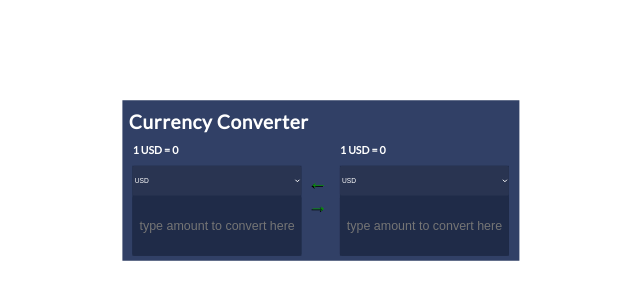
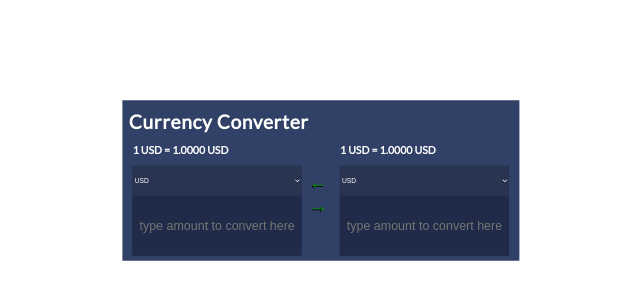
Before and after one commit to aladesuru/react-currency-converter, a React (Create React App) app: page / in a window 1280 px wide. Shown: the top 300 px of the page, without its empty margins (319-959 px from the left). Built offline with nearby package versions, Linux system fonts and the light colour scheme.

Commit message:
on select change is working

```diff
--- a/src/App.js
+++ b/src/App.js
@@ -3,61 +3,121 @@ import './App.css';
 
 import { exchangeRateInEuro } from './exchange-rate.js';
 
-//components
-import LeftSelectBox from './components/LeftSelectBox.js';
-import RightSelectBox from './components/RightSelectBox.js';
 import Divider from './components/Divider.js';
 
 class App extends Component {
+
   state={
     exchangeRate : exchangeRateInEuro,
     leftRateTo: 0,
-    rightSelectBoxLabel : '',
     rightRateTo : 0,
-    leftSelectBoxLabel : '',
-
+    rightRateFrom : exchangeRateInEuro[0].currency,
+    leftRateFrom :  exchangeRateInEuro[0].currency,
+    valueForRightInput : '',
+    valueForleftInput : '',
   };
 
-  componentDidMount =() =>{
-
+  perCrossCurrency = (euroExchangeRatecurrencyFrom , euroExchangeRatecurrencyTo) => {
+     return Number(1/euroExchangeRatecurrencyFrom * euroExchangeRatecurrencyTo).toFixed(4)
   };
 
-  onSelectChange = (convertToValue , labelFortheSelect) => {
+componentDidMount(){
+  this.setState({
+    leftRateTo : this.perCrossCurrency(this.leftselectValue.value , this.rightselectValue.value),
+    rightRateTo : this.perCrossCurrency(this.rightselectValue.value , this.leftselectValue.value),
+  });
+
+  // this.state.leftRateTo = this.perCrossCurrency(this.leftselectValue.value , this.rightselectValue.value)
+  // this.state.rightRateTo = this.perCrossCurrency(this.rightselectValue.value , this.leftselectValue.value)
+
+  console.log(this.state.leftRateTo);
+  console.log(this.state.rightRateTo);
+};
+
+
+
+  InputValueIs = (elementValue , rate) => {
+    return elementValue * rate;
+  };
+
+ rightSelectChange = (e) => {
     this.setState({
-      leftRateTo : Number(convertToValue),
-      rightSelectBoxLabel: '',
+     rightRateFrom : e.target.options[e.target.selectedIndex].innerHTML,
+     rightRateTo : this.perCrossCurrency(e.target.value , this.leftselectValue.value),
+     leftRateTo : this.perCrossCurrency(this.leftselectValue.value , e.target.value),
     })
   };
 
-   leftSelectChange = (convertToValue , labelFortheSelect) => {
+   leftSelectChange = (e) => {
     this.setState({
-      rightRateTo : Number(convertToValue),
-      leftSelectBoxLabel: labelFortheSelect,
+      leftRateFrom : e.target.options[e.target.selectedIndex].innerHTML,
+      leftRateTo : this.perCrossCurrency(e.target.value , this.rightselectValue.value),
+      rightRateTo : this.perCrossCurrency(this.rightselectValue.value , e.target.value),
     })
   };
 
 
+  leftInputChange = (e) => {
+    this.setState({
+      leftRateTo : this.perCrossCurrency(Number(this.leftselectValue.value) , Number(this.rightselectValue.value)),
+    })
+
+    this.rightInputValue.value = Number(this.InputValueIs(e.target.value , this.state.leftRateTo).toFixed(2));
+     console.log(this.state.leftRateTo);
+     console.log(this.leftInputValue.value);
+  };
+
+  rightInputchange = (e) => {
+    // this.setState({
+    //   valueForRightInput : Number(e.target.value),
+    //   valueForleftInput : Number(this.InputValueIs(this.rightInputValue.value , this.state.rightRateTo)).toFixed(2),
+    // })
+  };
+
+
+
   render(){
-    console.log(this.state.leftRateTo)
     return (
       <div className="container">
         <h1>Currency Converter</h1>
         <form>
-          <LeftSelectBox
-          ratesInEuro={ this.state.exchangeRate }
-          leftRateTo={this.state.leftRateTo}
-          rightSelectBoxLabel={this.state.rightSelectBoxLabel}
-          leftSelectChange={this.leftSelectChange}
-         />
+           <div className="card-container">
+             <p className="per-rate">{`1 ${this.state.leftRateFrom} = ${this.state.leftRateTo} ${this.state.rightRateFrom}`}</p>
+             <div  className="card">
+                <select  ref={(select) => this.leftselectValue = select } onChange={this.leftSelectChange}>
+                  {
+                    this.state.exchangeRate.map((rates , index) => {
+                      return <option value={rates.rate} key={index}> {rates.currency} </option>
+                    })
+                  }
+                </select>
+                <input type="text"
+                        placeholder="type amount to convert here"
+                        ref={(input) => this.leftInputValue = input }
+                        onChange={this.leftInputChange}
+                        />
+             </div>
+            </div>
 
           <Divider />
 
-          <RightSelectBox
-          ratesInEuro={ this.state.exchangeRate }
-          onSelectChange={this.onSelectChange}
-          rightRateTo={this.state.rightRateTo}
-          leftSelectBoxLabel={this.state.leftSelectBoxLabel}
-          />
+            <div className="card-container">
+             <p className="per-rate">{`1 ${this.state.rightRateFrom} = ${this.state.rightRateTo} ${this.state.leftRateFrom}`}</p>
+             <div  className="card">
+                <select  ref={(select) => this.rightselectValue = select} onChange={this.rightSelectChange}>
+                  {
+                    this.state.exchangeRate.map((rates , index) => {
+                      return <option value={rates.rate} key={index}> {rates.currency} </option>
+                    })
+                  }
+                </select>
+                <input type="text"
+                        placeholder="type amount to convert here"
+                        ref={(input) => this.rightInputValue = input }
+                        onChange={this.rightInputchange}
+                        />
+             </div>
+            </div>
         </form>
       </div>
     );
--- a/src/components/LeftSelectBox.js
+++ b/src/components/LeftSelectBox.js
@@ -4,25 +4,35 @@ import PropTypes from 'prop-types';
 class LeftSelectBox extends Component {
 
   state ={
-    rate_from: 0,
+    leftRateTo: 0,
     amountToConvert : 0,
   };
 
-   componentWillMount = () => {
+   componentWillMount() {
     this.labelforselect='USD';
   };
 
   onSelectChangeValue = (e) => {
     this.labelforselect = e.target.options[e.target.selectedIndex].innerHTML
     this.props.leftSelectChange(this.selectValue.value , this.labelforselect);
+    this.InputChange();
   };
+
+  // onInputChange = () => {
+  //   console.log(this.inputValue.value);
+  //   console.log(this.selectValue.value);
+  //   console.log(this.props.leftRateTo);
+
+  //   this.valueForRightInput = (this.inputValue.value/this.selectValue.value * this.props.leftRateTo)
+  //   this.props.InputChange(this.valueForRightInput);
+  // }
 
 	render(){
     return(
       <div className="card-container">
        <p className="per-rate">{`1 ${this.labelforselect} = ${this.props.leftRateTo} ${this.props.rightSelectBoxLabel}` }</p>
        <div  className="card">
-          <select ref={(select) => this.selectValue = select }  onChange={this.onSelectChangeValue} name='USD'>
+          <select id='hello' ref={(select) => this.selectValue = select }  onChange={this.onSelectChangeValue} name='USD'>
             {
               this.props.ratesInEuro.map((rates , index) => {
                 return <option
@@ -35,7 +45,9 @@ class LeftSelectBox extends Component {
               })
             }
           </select>
-          <input type="text" placeholder="type amount to convert here" ref={(input) => this.inputValue = input }/>
+          <input type="text" placeholder="type amount to convert here"
+                  ref={(input) => this.inputValue = input }
+                 />
        </div>
       </div>
    );
--- a/src/components/RightSelectBox.js
+++ b/src/components/RightSelectBox.js
@@ -10,13 +10,13 @@ class RightSelectBox extends Component {
     amountToConvert : 0,
   };
 
-  componentWillMount = () =>{
-    this.rate_from='USD';
+  componentWillMount(){
+    this.rate_from ='USD';
   };
 
   selectChange = (e) => {
     this.rate_from = e.target.options[e.target.selectedIndex].innerHTML
-    this.props.onSelectChange(this.selectValue.value , this.rate_from);
+    this.props.rightSelectChange(this.selectValue.value , this.rate_from);
   };
 
 
@@ -32,7 +32,10 @@ class RightSelectBox extends Component {
               })
             }
           </select>
-          <input type="text" placeholder="type amount to convert here" ref={(input) => this.inputValue = input }/>
+          <input type="text"
+                  placeholder="type amount to convert here"
+                  ref={(input) => this.inputValue = input }
+                  />
        </div>
       </div>
    );
@@ -41,7 +44,7 @@ class RightSelectBox extends Component {
 
 RightSelectBox.propTypes={
   ratesInEuro : PropTypes.array.isRequired,
-  onSelectChange: PropTypes.func.isRequired,
+  rightSelectChange: PropTypes.func.isRequired,
   rightRateTo : PropTypes.number.isRequired,
   leftSelectBoxLabel : PropTypes.string.isRequired,
 };
```
Also changed, not shown: src/components/SelectBox.js (+17 -16 lines).
